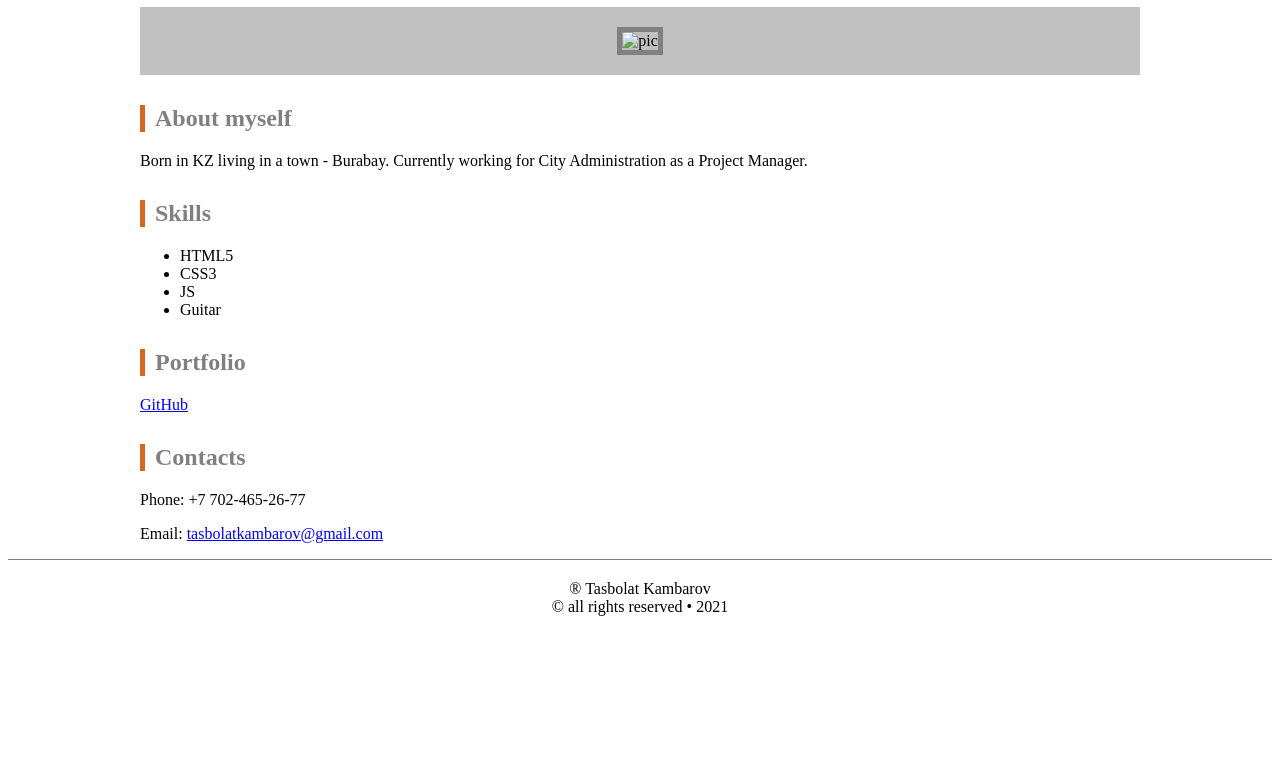
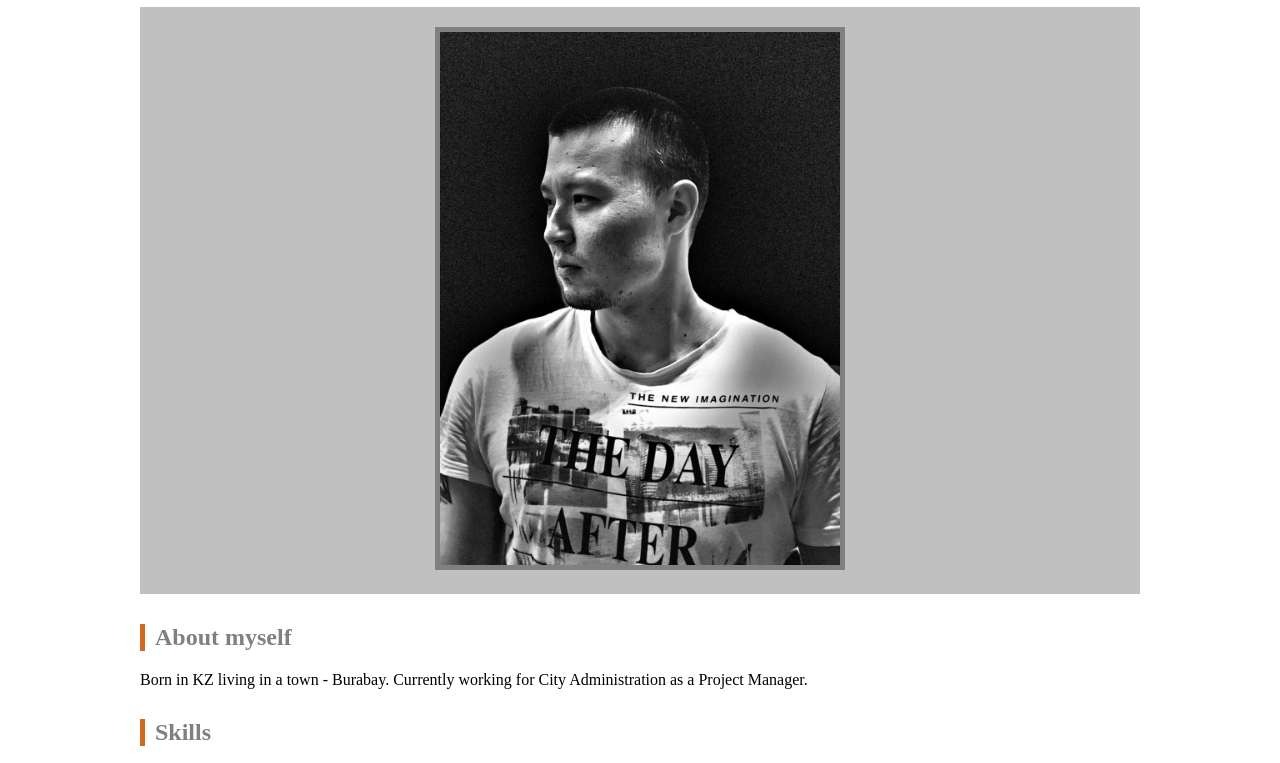
Before and after one commit to tasbolatkambarov/visit_card, a plain HTML site: page index.html in a window 1280 px wide. Shown: the part 140-903 px from the top of the page. Before the commit the page ends 800 px from the top, so only its background shows below. Drawn offline with Linux system fonts and the light colour scheme.

Commit message:
Update index.html

```diff
--- a/index.html
+++ b/index.html
@@ -14,7 +14,7 @@
 	<main class="main">
 		<h1 class="title">Tasbolat Kambarov - Frontend developer</h1>
 		<div class="wrapper">
-			<img src="./pic/001.jpg" alt="pic" width="400" class="img">
+			<img src="./pic/01.jpg" alt="pic" width="400" class="img">
 		</div>
 		<h2 class="subtitle" id="About">About myself</h2>
 		<p>Born in KZ living in a town - Burabay. Currently working for City Administration as a Project Manager.</p>
```
